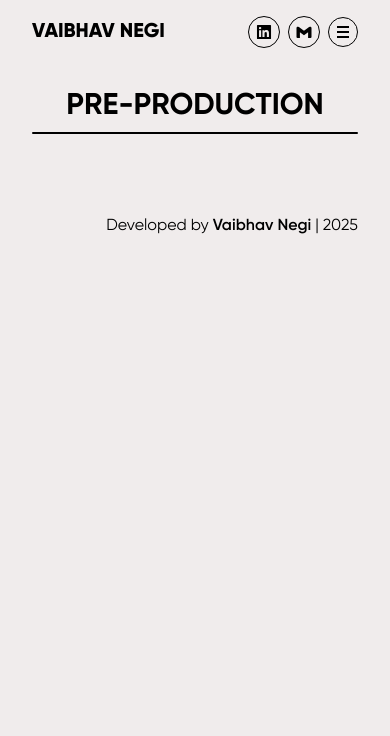
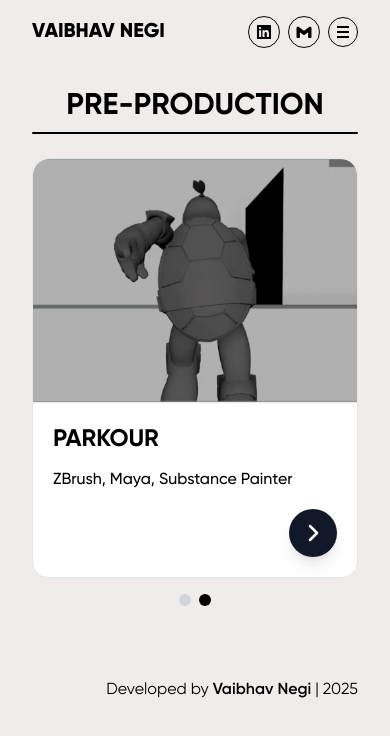
Before and after one commit to Vikraantnegi/vaibhav-portfolio, a Next.js app: page /pre-production in a window 390 px wide. Shown: the top 736 px of the page. Built offline with nearby package versions, Linux system fonts and the light colour scheme.

Commit message:
feat: pre production cards

```diff
--- /dev/null
+++ b/app/components/PreProductionCard.tsx
@@ -0,0 +1,77 @@
+import React from 'react';
+import Image, { StaticImageData } from 'next/image';
+
+interface PreProductionCardProps {
+	title: string;
+	description: string;
+	image: StaticImageData;
+	alt: string;
+	onClick?: () => void;
+}
+
+const PreProductionCard = ({
+	title,
+	description,
+	image,
+	alt,
+	onClick,
+}: PreProductionCardProps) => {
+	return (
+		<div
+			onClick={onClick}
+			className={`
+        relative w-full md:w-[48%] bg-white rounded-2xl overflow-hidden
+        border border-gray-200 group
+        transition-all duration-300 ease-in-out
+        hover:shadow-xl hover:border-gray-300 hover:-translate-y-1
+        ${onClick ? 'cursor-pointer' : ''}
+      `}
+		>
+			<div className="relative w-full aspect-[4/3] overflow-hidden bg-gray-50 rounded-t-2xl">
+				<Image
+					alt={alt}
+					src={image}
+					className="object-cover transition-transform duration-300 group-hover:scale-105"
+					fill
+					sizes="(max-width: 768px) 100vw, 48vw"
+				/>
+			</div>
+
+			<div className="p-5 md:p-6 flex flex-col relative border-t border-gray-200">
+				<h3 className="text-2xl md:text-3xl font-bold text-black mb-3">
+					{title}
+				</h3>
+				<p className="text-base md:text-lg text-black font-medium leading-relaxed mb-4">
+					{description}
+				</p>
+
+				<div className="mt-auto flex items-center justify-end">
+					<button
+						onClick={(e) => {
+							e.stopPropagation();
+							if (onClick) onClick();
+						}}
+						className="w-12 h-12 rounded-full bg-gray-900 hover:bg-black flex items-center justify-center transition-all duration-300 hover:scale-110 shadow-lg active:scale-95"
+						aria-label="View details"
+					>
+						<svg
+							className="w-6 h-6 text-white"
+							fill="none"
+							stroke="currentColor"
+							viewBox="0 0 24 24"
+						>
+							<path
+								strokeLinecap="round"
+								strokeLinejoin="round"
+								strokeWidth={2.5}
+								d="M9 5l7 7-7 7"
+							/>
+						</svg>
+					</button>
+				</div>
+			</div>
+		</div>
+	);
+};
+
+export default PreProductionCard;
--- /dev/null
+++ b/app/components/PreProductionSection.tsx
@@ -0,0 +1,95 @@
+'use client';
+
+import React, { useEffect, useRef } from 'react';
+import PreProductionCard from './PreProductionCard';
+import { Swiper, SwiperSlide } from 'swiper/react';
+import { Pagination, Autoplay } from 'swiper/modules';
+import type { SwiperRef } from 'swiper/react';
+
+import 'swiper/css';
+import 'swiper/css/pagination';
+
+import JeepPreProduction from '@/assets/images/Jeep_model2.jpg';
+import ParkourPreProduction from '@/assets/images/Parkour.png';
+
+const preProductionProjects = [
+	{
+		title: 'JEEP',
+		description: 'ZBrush, Maya, Substance Painter',
+		image: JeepPreProduction,
+		alt: 'Jeep Pre Production',
+	},
+	{
+		title: 'PARKOUR',
+		description: 'ZBrush, Maya, Substance Painter',
+		image: ParkourPreProduction,
+		alt: 'Parkour Pre Production',
+	},
+];
+
+const PreProductionSection = () => {
+	const swiperRef = useRef<SwiperRef>(null);
+
+	useEffect(() => {
+		if (swiperRef.current) {
+			setTimeout(() => {
+				swiperRef.current?.swiper.autoplay.start();
+			}, 500);
+		}
+	}, []);
+
+	return (
+		<section id="pre-production" className="py-6 w-full md:py-10">
+			<div className="flex flex-col">
+				<p className="text-3xl md:text-4xl font-bold text-center md:text-left">
+					PRE-PRODUCTION
+				</p>
+				<div className="bg-black mt-2 mb-6 h-0.5 rounded-sm" />
+
+				<div className="md:hidden">
+					<Swiper
+						ref={swiperRef}
+						modules={[Pagination, Autoplay]}
+						spaceBetween={20}
+						slidesPerView={1}
+						pagination={{
+							clickable: true,
+							bulletClass:
+								'swiper-pagination-bullet !w-8 !h-1 !rounded-none !bg-gray-300',
+							bulletActiveClass:
+								'swiper-pagination-bullet-active !bg-black',
+						}}
+						className="w-full pb-10"
+						autoplay={{ delay: 2000, disableOnInteraction: false }}
+						speed={2000}
+					>
+						{preProductionProjects.map((project, index) => (
+							<SwiperSlide key={index}>
+								<PreProductionCard
+									title={project.title}
+									description={project.description}
+									image={project.image}
+									alt={project.alt}
+								/>
+							</SwiperSlide>
+						))}
+					</Swiper>
+				</div>
+
+				<div className="hidden md:flex md:flex-row md:flex-wrap items-stretch w-full gap-6">
+					{preProductionProjects.map((project, index) => (
+						<PreProductionCard
+							key={index}
+							title={project.title}
+							description={project.description}
+							image={project.image}
+							alt={project.alt}
+						/>
+					))}
+				</div>
+			</div>
+		</section>
+	);
+};
+
+export default PreProductionSection;
--- a/app/pre-production/page.tsx
+++ b/app/pre-production/page.tsx
@@ -1,17 +1,6 @@
+import PreProductionSection from "@/components/PreProductionSection";
 import React from "react";
 
 export default function PreProductionPage() {
-  return (
-    <section id="pre-production" className="py-6 w-full md:py-10">
-      <div className="flex flex-col">
-        <p className="text-3xl md:text-4xl font-bold text-center md:text-left">
-          PRE-PRODUCTION
-        </p>
-        <div className="bg-black mt-2 mb-6 h-0.5 rounded-sm" />
-        <div className="w-full">
-          {/* Content will be added here */}
-        </div>
-      </div>
-    </section>
-  );
+  return <PreProductionSection />;
 }
```
Also changed, not shown: app/assets/images/Jeep_model2.jpg (added), app/assets/images/Parkour.png (added).
